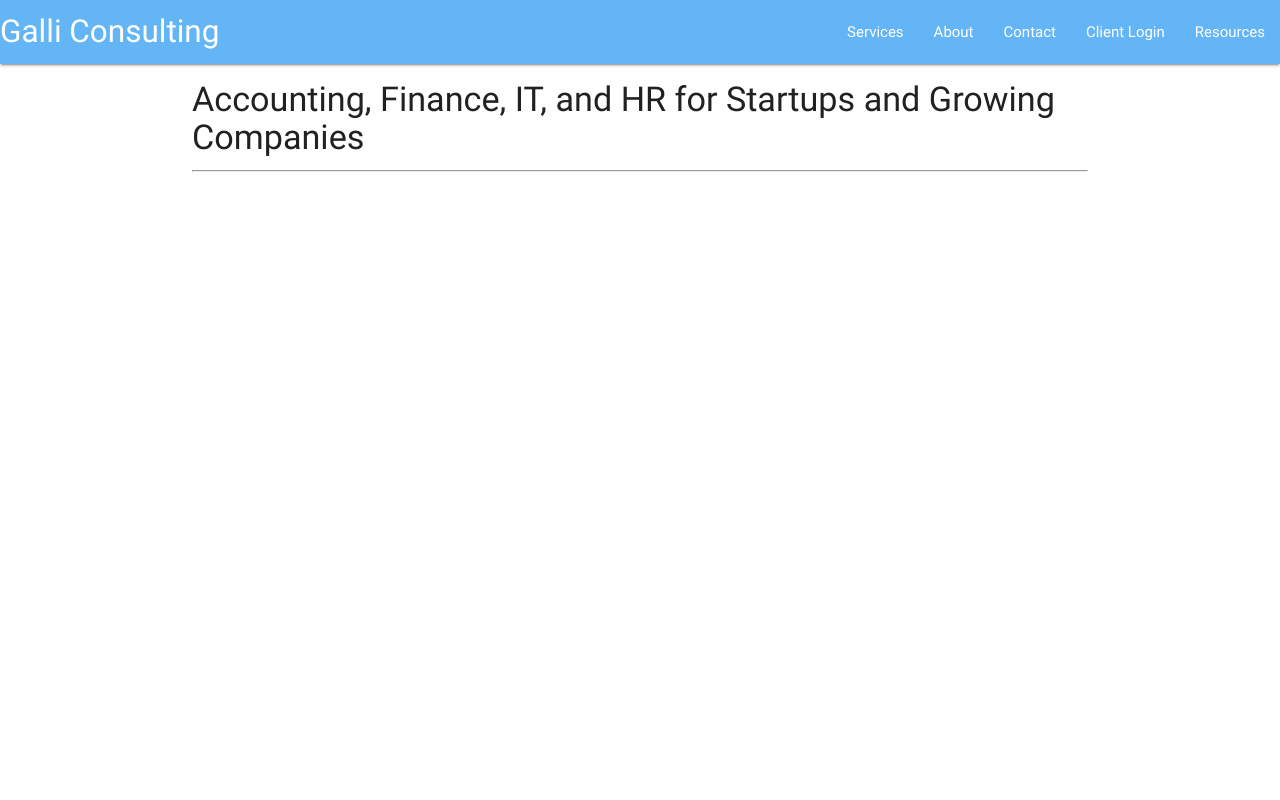
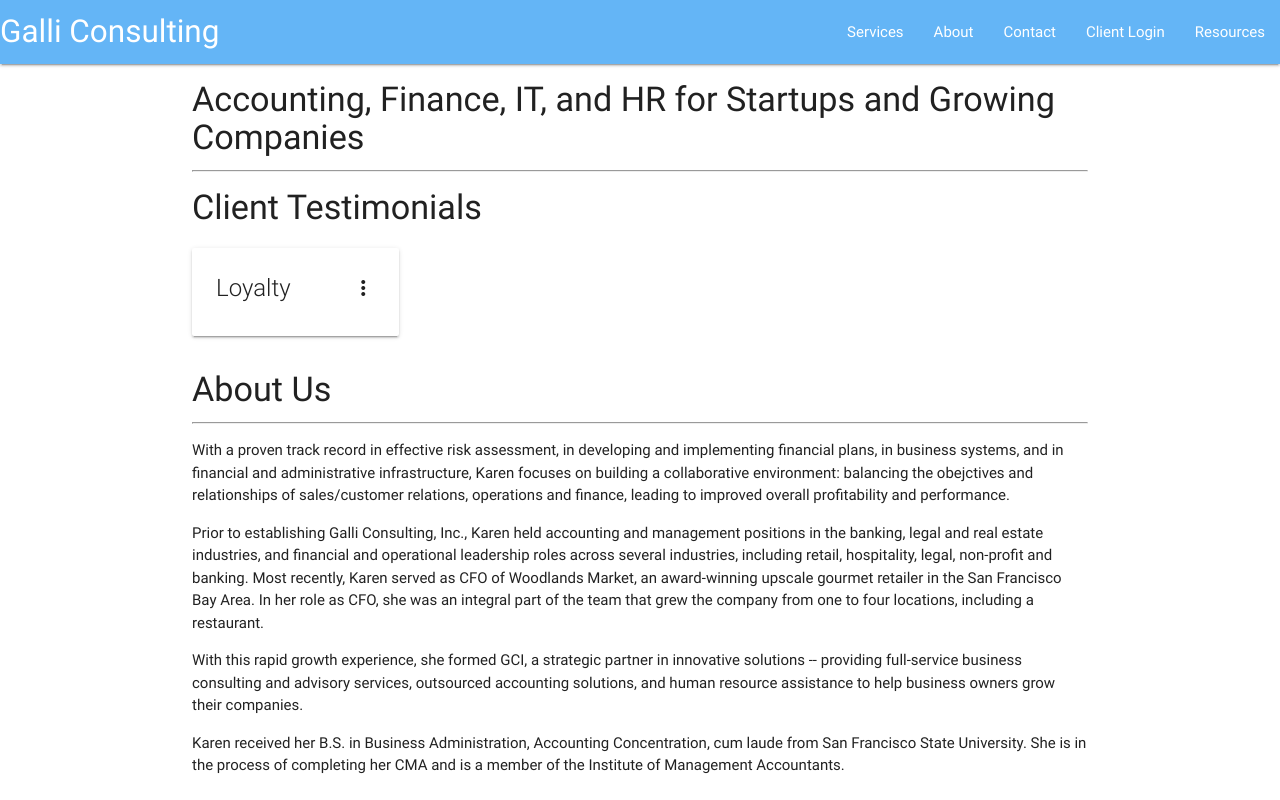
Before and after one commit to balbini/galliconsulting, a website: page index.html in a window 1280 px wide. Drawn offline with nearby package versions, Linux system fonts and the light colour scheme.

Commit message:
cards working for testimonials

```diff
--- a/index.html
+++ b/index.html
@@ -8,8 +8,12 @@
 
     <!-- CSS Sheet -->
     <link rel="stylesheet" type="text/css" href="./assets/style.css">
+    <!-- Materialize Icons -->
+     <link href="https://fonts.googleapis.com/icon?family=Material+Icons" rel="stylesheet">
 
     <!-- Compiled and minified JavaScript -->
+    <script type="text/javascript" src="https://code.jquery.com/jquery-3.2.1.min.js"></script>
+      <script type="text/javascript" src="js/materialize.min.js"></script>
     <script src="https://cdnjs.cloudflare.com/ajax/libs/materialize/0.100.2/js/materialize.min.js"></script>
 
   </head>
@@ -20,7 +24,7 @@
         <a href="#" class="brand-logo">Galli Consulting</a>
           <ul id="nav-mobile" class="right hide-on-med-and-down">
             <li><a href="#">Services</a></li>
-            <li><a href="./views/about.html">About</a></li>
+            <li><a href="#about">About</a></li>
             <li><a href="#">Contact</a></li>
             <li><a href="#">Client Login</a></li>
             <li><a href="#">Resources</a></li>
@@ -31,7 +35,34 @@
     <div class="container">
       <h4>Accounting, Finance, IT, and HR for Startups and Growing Companies</h4>
       <hr>
-    </div>
+      <div id="testimonials">
+        <h4>Client Testimonials</h4>
+        <div class="row">
+          <div class="col s12 m6 l3">
+            <div class="card">
+              <div class="card-content">
+                <span class="card-title activator">Loyalty<i class="material-icons right">more_vert</i></span>
+              </div>
+              <div class="card-reveal">
+                <span class="card-title">Loyalty<i class="material-icons right">Close</i></span>
+                <p>I got to know Karen while I was on the board at Woodlands Market, and Karen's loyalty and length of employment with Woodlands Market speaks volumes. Her ability to multi-task and handle financial decisions is exceptional. Her business acumen and knowledge of accounting, along with her being trustworthy and loyal, are very hard to find in today's marketplace. As an independent grocer, most business consultants I encounter don't understand how many hats you have to wear but Karen knows it all too well, which for me is very important. Her professional experience in the many facets of business combined with the above skill set would make her a tremendous assest to any organization.
+                  <br>
+                  ~Andy Bachich, Owner at Andy's Local Market
+              </p>
+            </div>
+          </div>
+          </div>
+        </div>
+      </div>
+      <div id="about">
+      <h4>About Us</h4>
+      <hr>
+        <p>With a proven track record in effective risk assessment, in developing and implementing financial plans, in business systems, and in financial and administrative infrastructure, Karen focuses on building a collaborative environment: balancing the obejctives and relationships  of sales/customer relations, operations and finance, leading to improved overall profitability and performance.</p>
+        <p>Prior to establishing Galli Consulting, Inc., Karen held accounting and management positions in the banking, legal and real estate industries, and financial and operational leadership roles across several industries, including retail, hospitality, legal, non-profit and banking. Most recently, Karen served as CFO of Woodlands Market, an award-winning upscale gourmet retailer in the San Francisco Bay Area. In her role as CFO, she was an integral part of the team that grew the company from one to four locations, including a restaurant.</p>
+        <p>With this rapid growth experience, she formed GCI, a strategic partner in innovative solutions -- providing full-service business consulting and advisory services, outsourced accounting solutions, and human resource assistance to help business owners grow their companies.</p>
+        <p>Karen received her B.S. in Business Administration, Accounting Concentration, cum laude from San Francisco State University. She is in the process of completing her CMA and is a member of the Institute of Management Accountants.</p>
+      </div>
+  </div>
 
   </body>
 
```
Also changed, not shown: views/about.html (deleted, +0 -14 lines).
